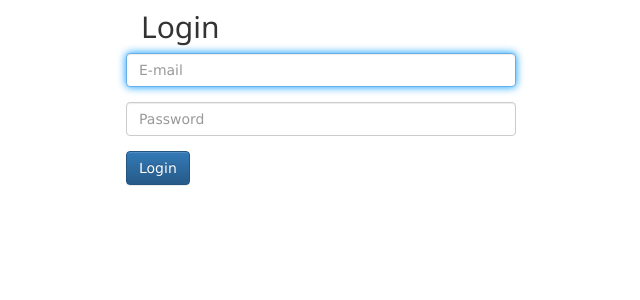
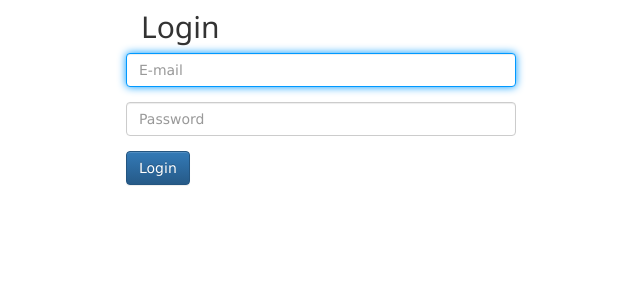
Before and after one commit to aevl/SWEGroupProject, a PHP site: page /login.php in a window 1280 px wide, with the restyled element focused. Shown: the part 69-369 px from the top of the page, without its empty margins (319-959 px from the left). Run offline with PHP 8.4, Linux system fonts and the light colour scheme.

Commit message:
Update login.php

```diff
--- a/login.php
+++ b/login.php
@@ -13,7 +13,7 @@
         </head>
         <style type="text/css">
             	.form-control:focus{
-			border-color: ##0099ff;
+			border-color: #0099ff;
         		box-shadow: 0px 1px 1px rgba(0, 0, 0, 0.075) inset, 0px 0px 8px rgb(0, 153, 255);
 		}
         </style>
```
